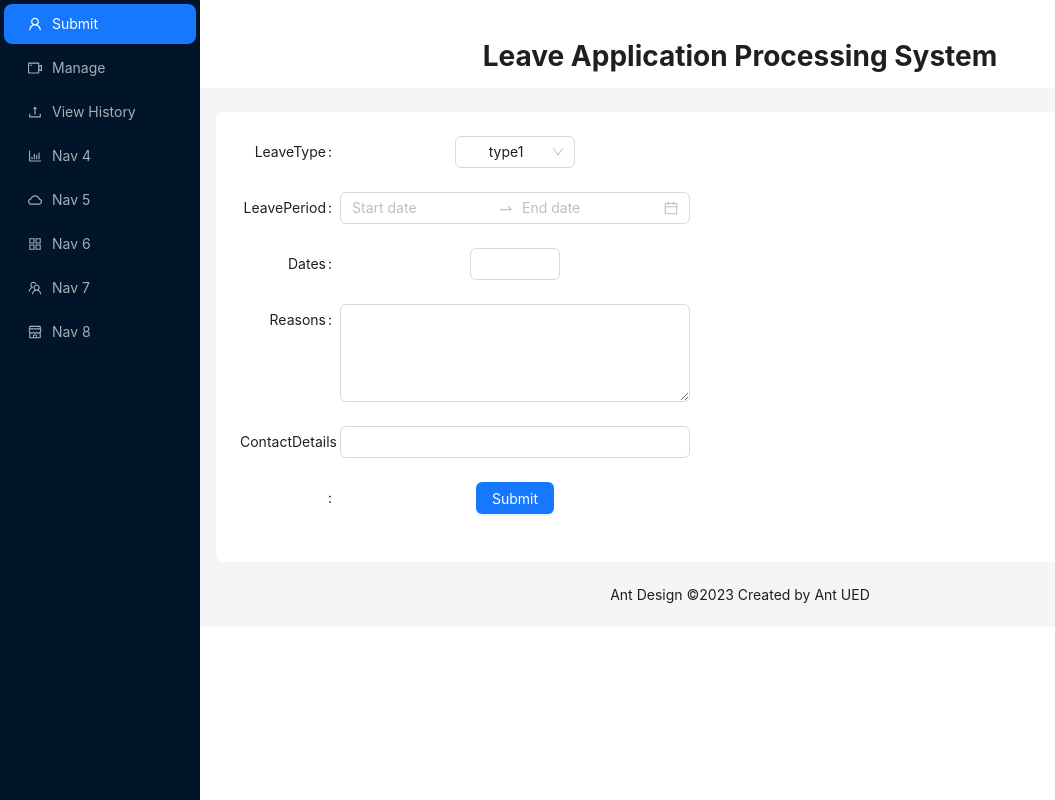
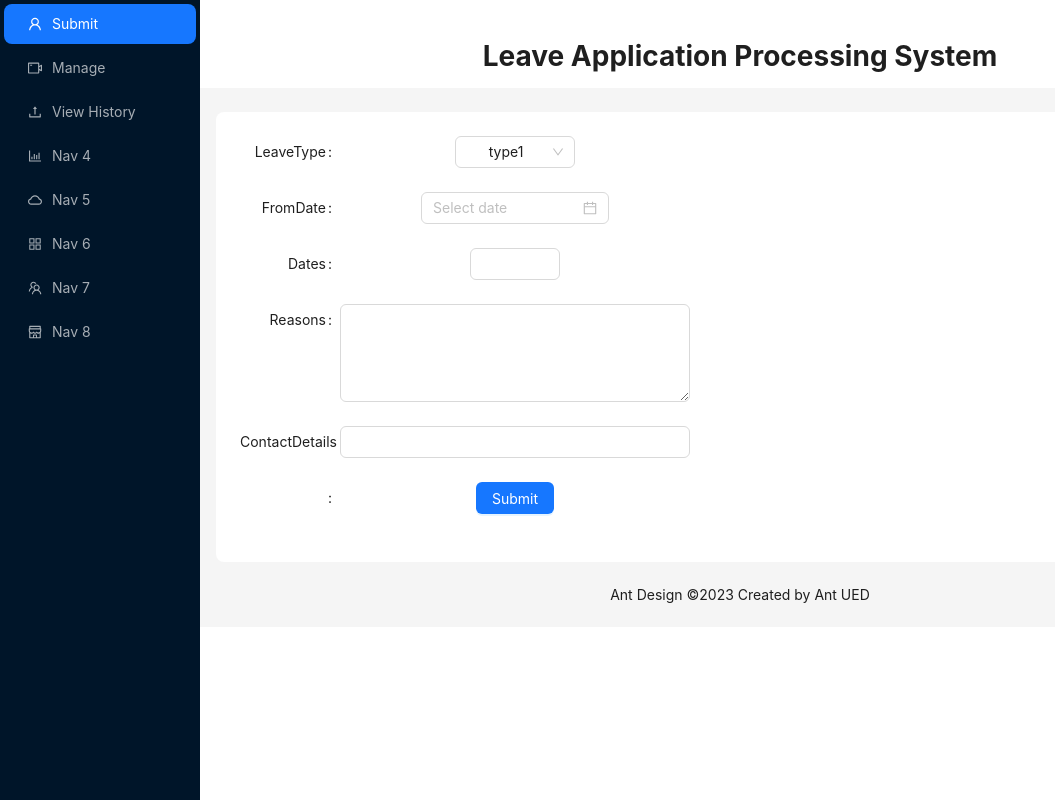
Before and after one commit to zht1014/LAPS_frontend, a React (Create React App) app: page /home in a window 1280 px wide. Shown: the whole page, without its empty margins (0-1055 px from the left). Built offline with nearby package versions, Linux system fonts and the light colour scheme.

Commit message:
submit_1.0

```diff
--- a/package.json
+++ b/package.json
@@ -7,6 +7,7 @@
     "@testing-library/react": "^13.4.0",
     "@testing-library/user-event": "^13.5.0",
     "antd": "^5.12.2",
+    "axios": "^1.2.1",
     "react": "^18.2.0",
     "react-dom": "^18.2.0",
     "react-router-dom": "^6.21.0",
--- a/src/components/submitLeave.js
+++ b/src/components/submitLeave.js
@@ -1,4 +1,5 @@
-import React, { useState } from 'react';
+import { useState } from 'react';
+import axios from "axios";
 import {
     Button,
     DatePicker,
@@ -13,8 +14,10 @@ import {
 const { RangePicker } = DatePicker;
 const { TextArea } = Input;
 
+
 const SubmitLeave = () => {
     const [form] = Form.useForm();
+    const [list, setList] = useState({});
 
     const initialValues = {
         LeaveType: 'type1', // 设置 LeaveType 的初始值
@@ -22,7 +25,25 @@ const SubmitLeave = () => {
 
     const onFinish = (values) => {
         console.log('Received values of form: ', values);
+        setList(values);
+        creatApplication();
     };
+
+    function creatApplication(){
+        const data = {
+            employee: 'employee1',
+            fromDate: list.FromDate,
+            dayOff: list.Dates,
+            employeeLeaveType: list.LeaveType,
+        }
+        axios.post("http://localhost:8080/api/application/list",data)
+             .then(response => {
+                console.log(response.data)
+             })
+             .catch(e => {
+                console.log(e)
+             })
+    }
     return (
         <>
             <Form
@@ -47,8 +68,8 @@ const SubmitLeave = () => {
                         ]}
                     />
                 </Form.Item>
-                <Form.Item label="LeavePeriod" name="LeavePeriod">
-                    <RangePicker />
+                <Form.Item label="FromDate" name="FromDate">
+                    <DatePicker />
                 </Form.Item>
                 <Form.Item label="Dates" name="Dates">
                     <InputNumber />
```
Also changed, not shown: 1 other file (tests, documents, lock files or other folders).
